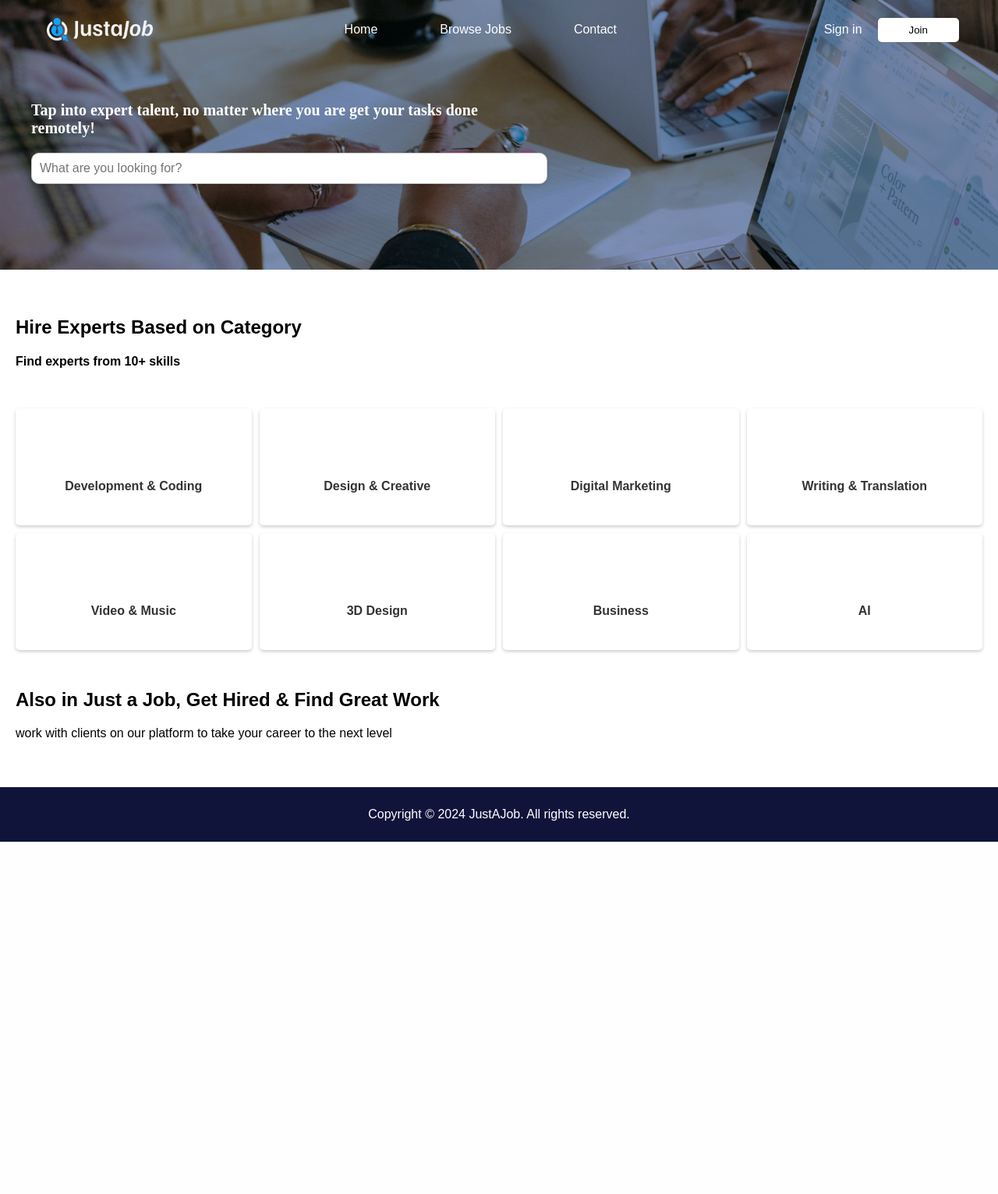
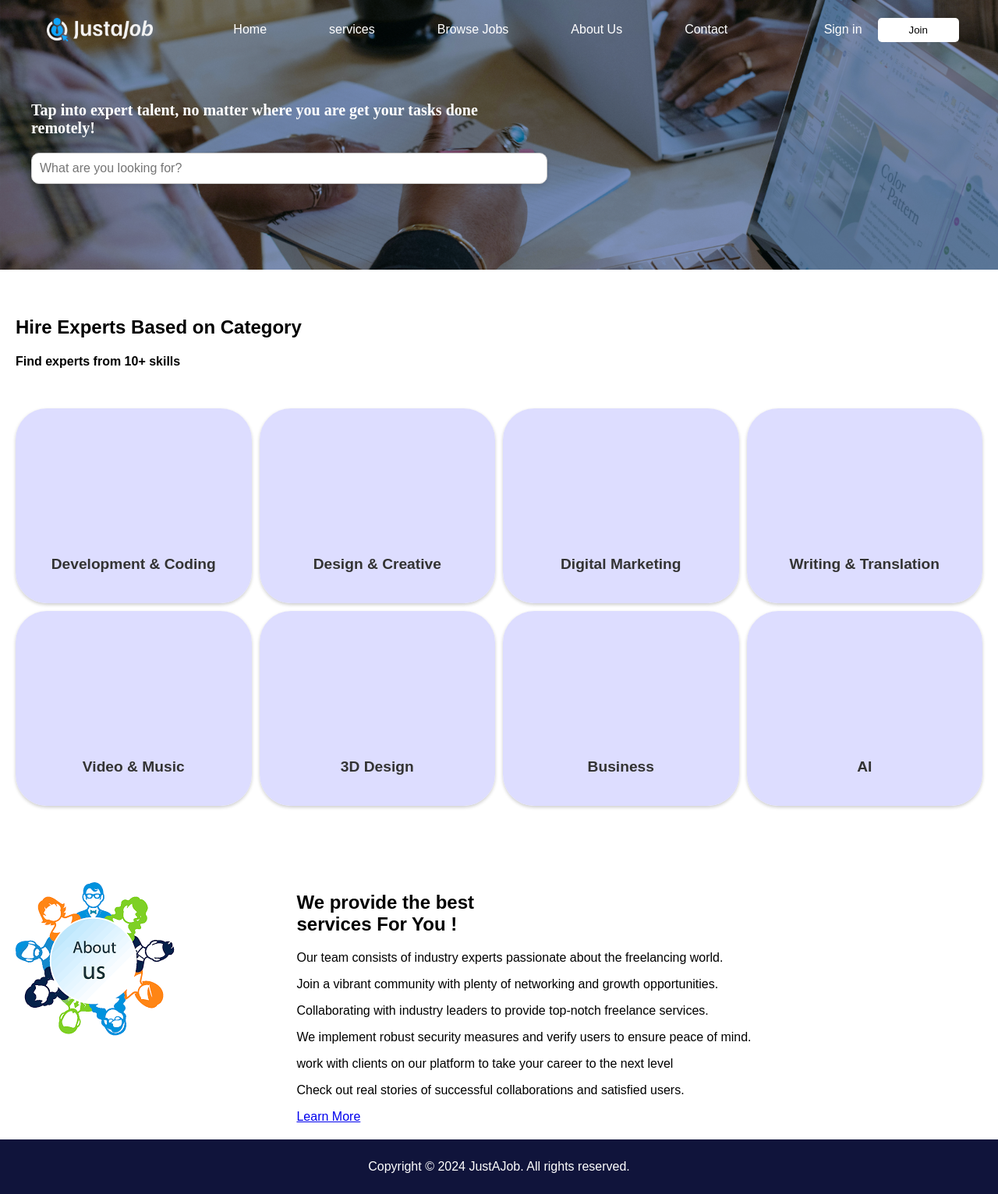
Before and after one commit to yhsunny176/CSE327-Project, a Django app: page / in a window 1280 px wide. Shown: the whole page at 78% size. Before the commit the page ends 1080 px from the top, so only its background shows below. Run offline with Django 5.2, Linux system fonts and the light colour scheme.

Commit message:
Front_page

```diff
--- a/freelance_webpage/static/freelance_webpage/CSS/styles.css
+++ b/freelance_webpage/static/freelance_webpage/CSS/styles.css
@@ -64,6 +64,27 @@ nav ul li a, .login-container button.login{
     border: none;
     cursor: pointer;
     background: none;
+}
+
+
+.about{
+    background-image: url("../Images/about_us.png");
+    background-repeat: no-repeat;
+    display: grid;
+    grid-template-columns: repeat(auto-fit, minmax(2rem,auto));
+    gap:2rem;
+}
+.about-Images img{
+    border-radius: 3rem 0 3rem 3rem;
+}
+
+.about-text h2{
+    front-size: 1.7rem;
+}
+
+.about-text p {
+    front-size: 0.938rem;
+    margin: 1rem 0 1rem;
 }
 
 .login-container p {
@@ -136,6 +157,7 @@ main {
     padding: 20px;
 }
 section#services {
+
     width: 100%; /* Ensures the section takes full width of its parent */
     display: flex;
     justify-content: center; /* Center the content horizontally */
@@ -152,20 +174,24 @@ section#services ul {
 }
 
 section#services ul li {
-    background-color: white;
+    background-image: url("../Images/p2.png");
+    background-repeat: no-repeat;
     height: 100px; /*height for each item */
-    padding-top: 50px; /* Extra space for the icon */
-    border-radius: 5px;
+    padding-top: 150px; /* Extra space for the icon */
+    border-radius: 40px;
     color: #333;
     font-weight: bold;
+    font-size: larger;
     box-shadow: 0 2px 4px rgba(0,0,0,0.2);
     display: flex;
     justify-content: center;
     align-items: center;
 }
 
-
-
+section#services ul li:hover{
+    transform: translateY(-10px);
+    transition: .4s;
+}
 
 section {
     margin-bottom: 20px;
--- a/freelance_webpage/templates/index.html
+++ b/freelance_webpage/templates/index.html
@@ -3,7 +3,7 @@
 <head>
     <meta charset="UTF-8">
     <meta name="viewport" content="width=device-width, initial-scale=1.0">
-    <title>Freelancer Portfolio</title>
+    <title>JustaJob</title>
     {% load static %}
     <link rel="stylesheet" href="{% static 'freelance_webpage/CSS/styles.css' %}">
 </head>
@@ -14,7 +14,9 @@
             <nav>
                 <ul>
                     <li><a href="#home">Home</a></li>
+                    <li><a href="#services">services</a></li>
                     <li><a href="#browsejobs">Browse Jobs</a></li>
+                    <li><a href="#about">About Us</a></li>
                     <li><a href="#contact">Contact</a></li>
                 </ul>
             </nav>
@@ -54,9 +56,8 @@
             <h2>Hire Experts Based on Category</h2>
             <h4>Find experts from 10+ skills</h4>
         </section>
-
         <section id="services">
-            <ul>
+          <ul>
                 <li>Development & Coding</li>
                 <li>Design & Creative</li>
                 <li>Digital Marketing</li>
@@ -67,11 +68,28 @@
                 <li>AI</li>
             </ul>
         </section>
-        <section id="hire">
-            <h2>Also in Just a Job, Get Hired & Find Great Work</h2>
-            <p>work with clients on our platform to take your career to the next level</p>
-        </section>
+
     </main>
+
+     <!--About-->
+
+     <section class="about container"= id ="about">
+        <div class ="about-Images">
+            <Images src="Images/about_us.png" alt="project 1">
+            </div>
+            <div class= "about-text">
+
+                <h2>We provide the best <br> services For You !</h2>
+                <p>Our team consists of industry experts passionate about the freelancing world.
+                <p>Join a vibrant community with plenty of networking and growth opportunities.
+                <p>Collaborating with industry leaders to provide top-notch freelance services.
+                <p>We implement robust security measures and verify users to ensure peace of mind.
+                <p>work with clients on our platform to take your career to the next level
+                <p>Check out real stories of successful collaborations and satisfied users. </p>
+                <a href="#" class="btn">Learn More</a>
+                </div>
+            </section>
+
     <footer>
         <p>Copyright © 2024 JustAJob. All rights reserved.</p>
     </footer>
```
Also changed, not shown: db.sqlite3, freelance_webpage/static/freelance_webpage/Images/about_us.png (added), freelance_webpage/static/freelance_webpage/Images/p2.png (added).
